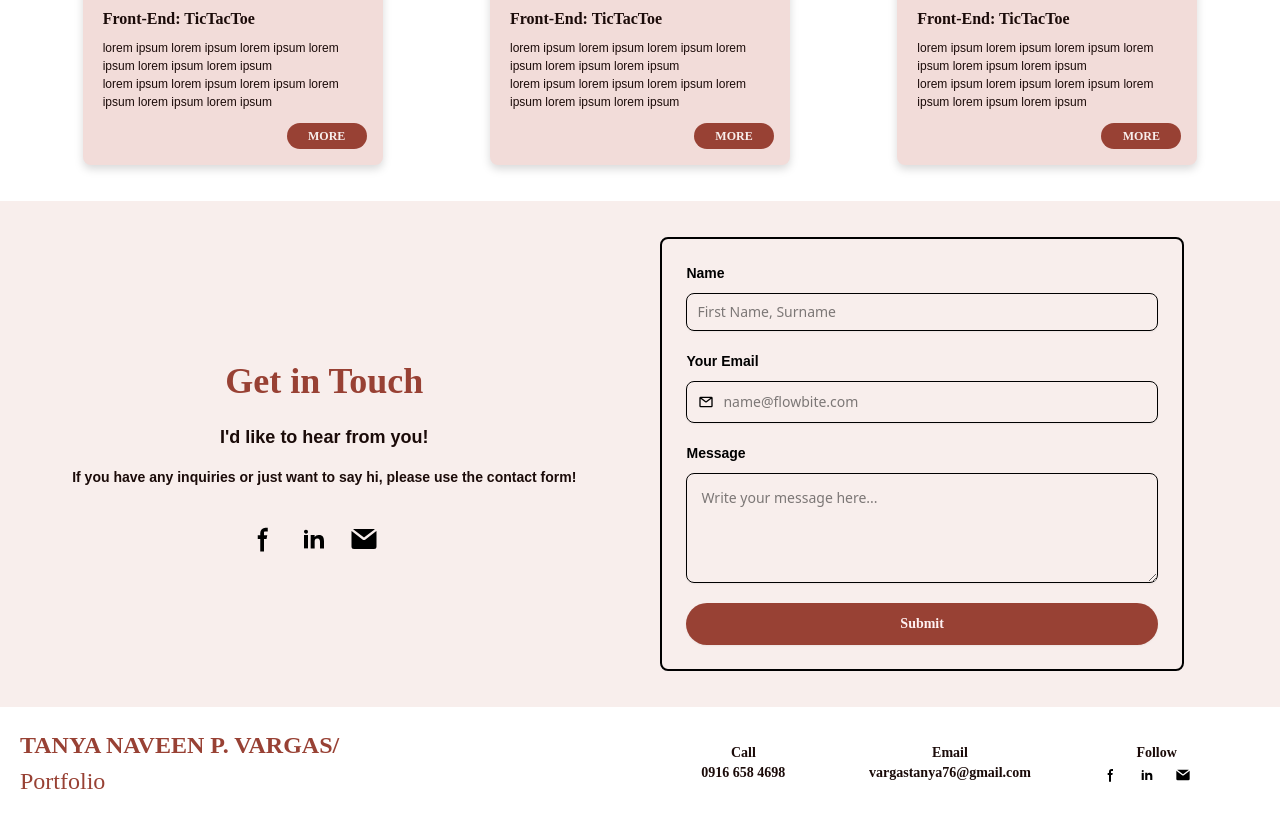
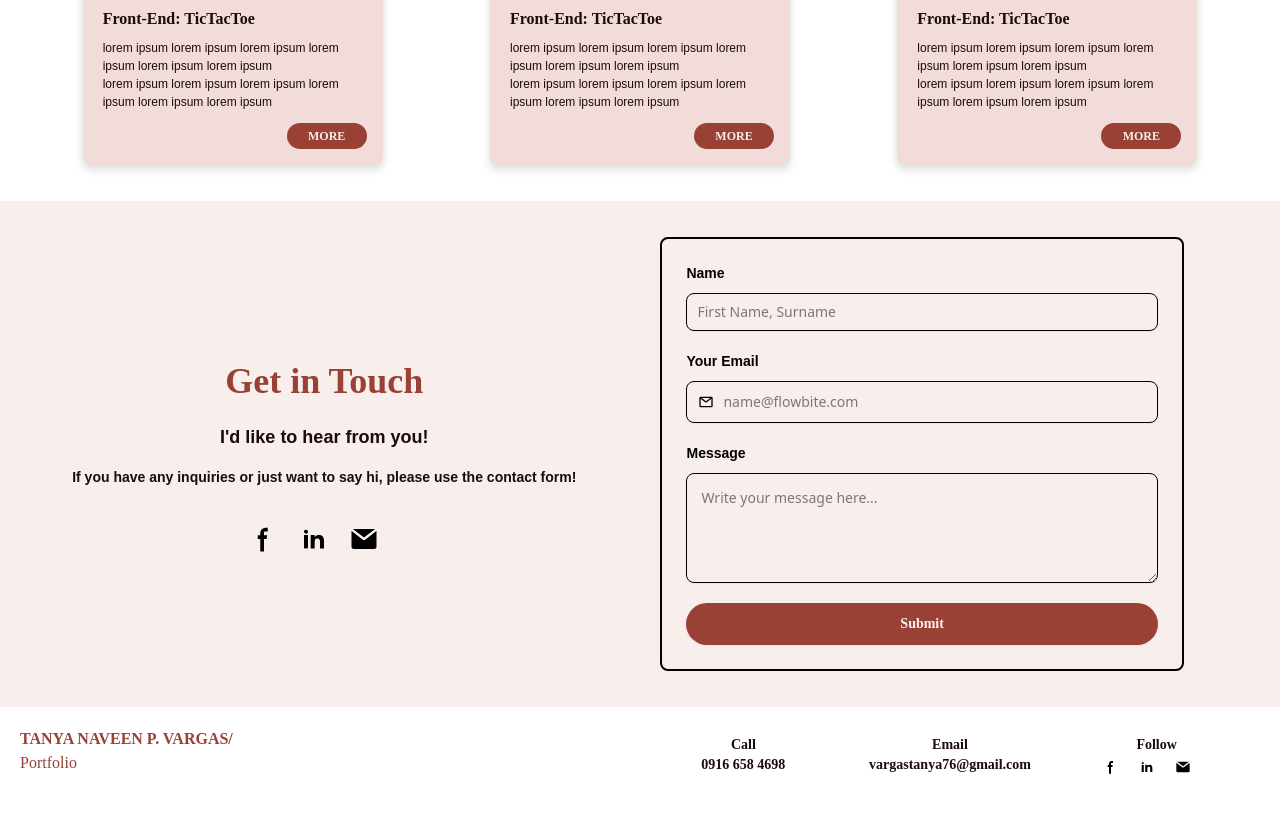
Before and after one commit to aya-y-aya/Portfolio, a website: page src/index.html in a window 1280 px wide. Shown: the part 2307-3134 px from the top of the page. Drawn offline with Linux system fonts and the light colour scheme.

Commit message:
modified text size in footer, TO DO: JS Code for Contact Form

```diff
--- a/src/index.html
+++ b/src/index.html
@@ -175,8 +175,8 @@
 
     <section class="grid grid-cols-1 md:grid-cols-2 space-y-4 md:space-y-0 p-5 mb-6">
         <div class="flex flex-col text-rosy-copper-600">
-            <div class="font-bold font-libre-baskerville text-[24px]">TANYA NAVEEN P. VARGAS/</div>
-            <div class="font-libre-baskerville text-[24px]">Portfolio</div>
+            <div class="font-bold font-libre-baskerville text-[16px]">TANYA NAVEEN P. VARGAS/</div>
+            <div class="font-libre-baskerville text-[16px]">Portfolio</div>
         </div>
         <div class="grid grid-cols-3 place-items-center">
             <div class="px-3 py-2 text-[10px] md:text-[12px] lg:text-sm font-bold font-libre-baskerville text-rosy-copper-950 flex flex-col items-center">
```
Also changed, not shown: src/styles.css.
